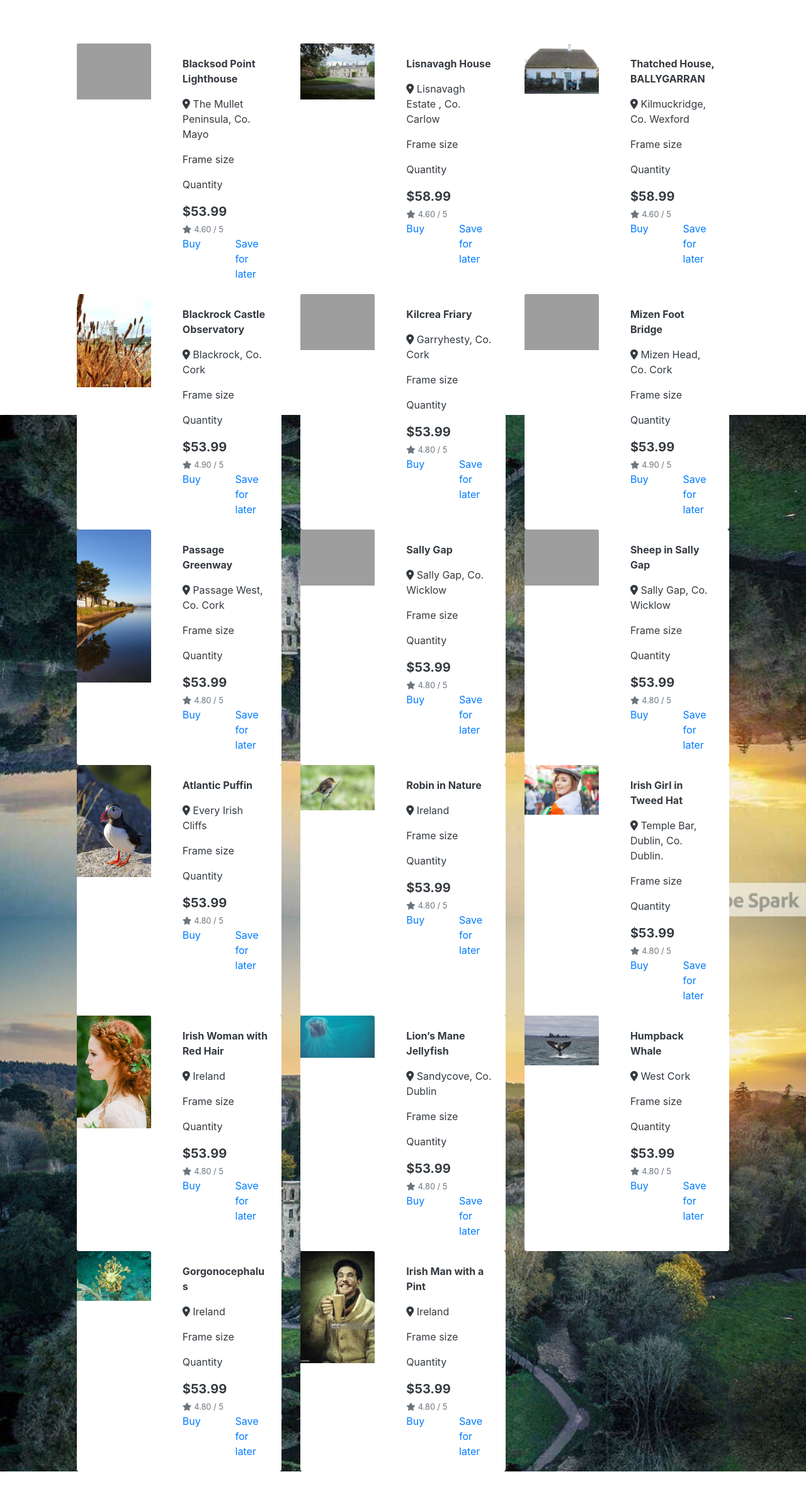
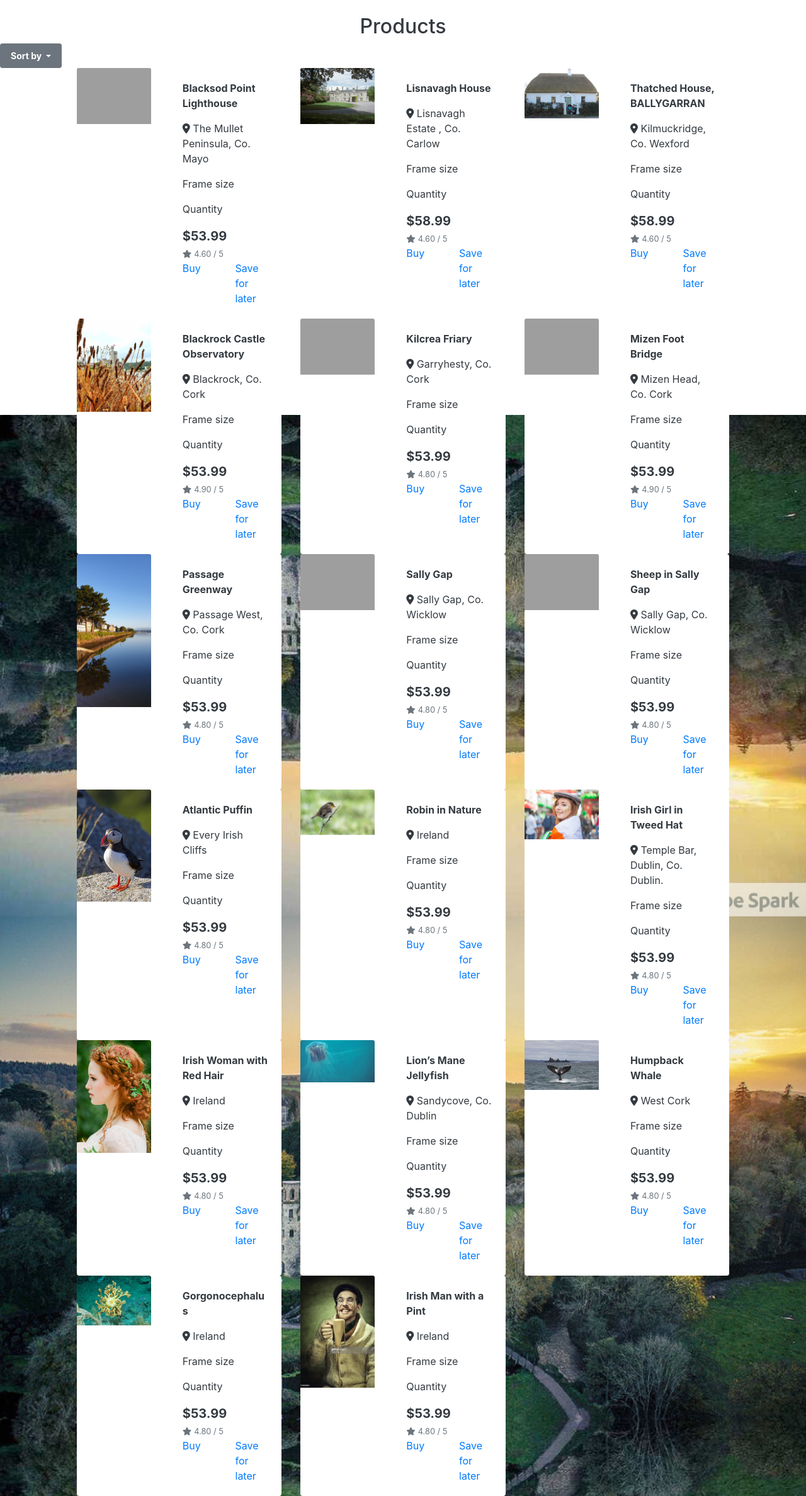
Before and after one commit to olga-od-ua/hello_ireland, a Django app: page /products/ in a window 1280 px wide. Shown: the part 141-2517 px from the top of the page at 63% size. Before the commit the page ends 2478 px from the top, so only its background shows below. Run offline with Django 3.2, Linux system fonts and the light colour scheme; data comes from the database, SQL or seed files in the repository; some libraries are stand-ins or nearby versions; grey boxes are pictures that could not be loaded.

Commit message:
Add sorting functionality

```diff
--- a/products/templates/products/products.html
+++ b/products/templates/products/products.html
@@ -15,9 +15,22 @@
         <div class="container-fluid">
             <div class="row">
                 <div class="col text-center">
-                    <h2>
+                    <h2 class="text-dark">
                         Products
                     </h2>
+                </div>
+            </div>
+            <div class="row">
+                <div class="dropdown">
+                    <a class="btn btn-secondary btn-sm dropdown-toggle logo-font font-weight-bold nav-link text-black" href="#" id="all-products-link" data-toggle="dropdown" aria-haspopup="true" aria-expanded="false">
+                        Sort by
+                    </a>
+                    <div class="dropdown-menu border-0" aria-labelledby="all-products-link">
+                        <a href="{% url 'products' %}?sort=price&direction=asc" class="dropdown-item">By Price - Lowest to Highest</a>
+                        <a href="{% url 'products' %}?sort=price&direction=desc" class="dropdown-item">By Price - Highest to Lowest</a>
+                        <a href="{% url 'products' %}?sort=rating&direction=desc" class="dropdown-item ">By Rating</a>
+                        <a href="{% url 'products' %}?sort=category&direction=asc" class="dropdown-item ">By Category</a>
+                    </div>
                 </div>
             </div>
             <div class="row">
--- a/products/views.py
+++ b/products/views.py
@@ -11,8 +11,23 @@ def all_products(request):
     products = Product.objects.all()
     query = None
     categories = None
+    sort = None
+    direction = None
 
     if request.GET:
+        if 'sort' in request.GET:
+            sortkey = request.GET['sort']
+            sort = sortkey
+            if sortkey == 'name':
+                sortkey = 'lower_name'
+                products = products.annotate(lower_name=Lower('name'))
+
+            if 'direction' in request.GET:
+                direction = request.GET['direction']
+                if direction == 'desc':
+                    sortkey = f'-{sortkey}'
+            products = products.order_by(sortkey)
+
         if 'category' in request.GET:
             categories = request.GET['category'].split(',')
             products = products.filter(category__name__in=categories)
@@ -27,10 +42,13 @@ def all_products(request):
             queries = Q(name__icontains=query) | Q(description__icontains=query)
             products = products.filter(queries)
 
+    current_sorting = f'{sort}_{direction}'
+
     context = {
         'products': products,
         'search_term': query,
         'current_categories': categories,
+        'current_sorting': current_sorting,
     }
 
     return render(request, "products/products.html", context)
```
